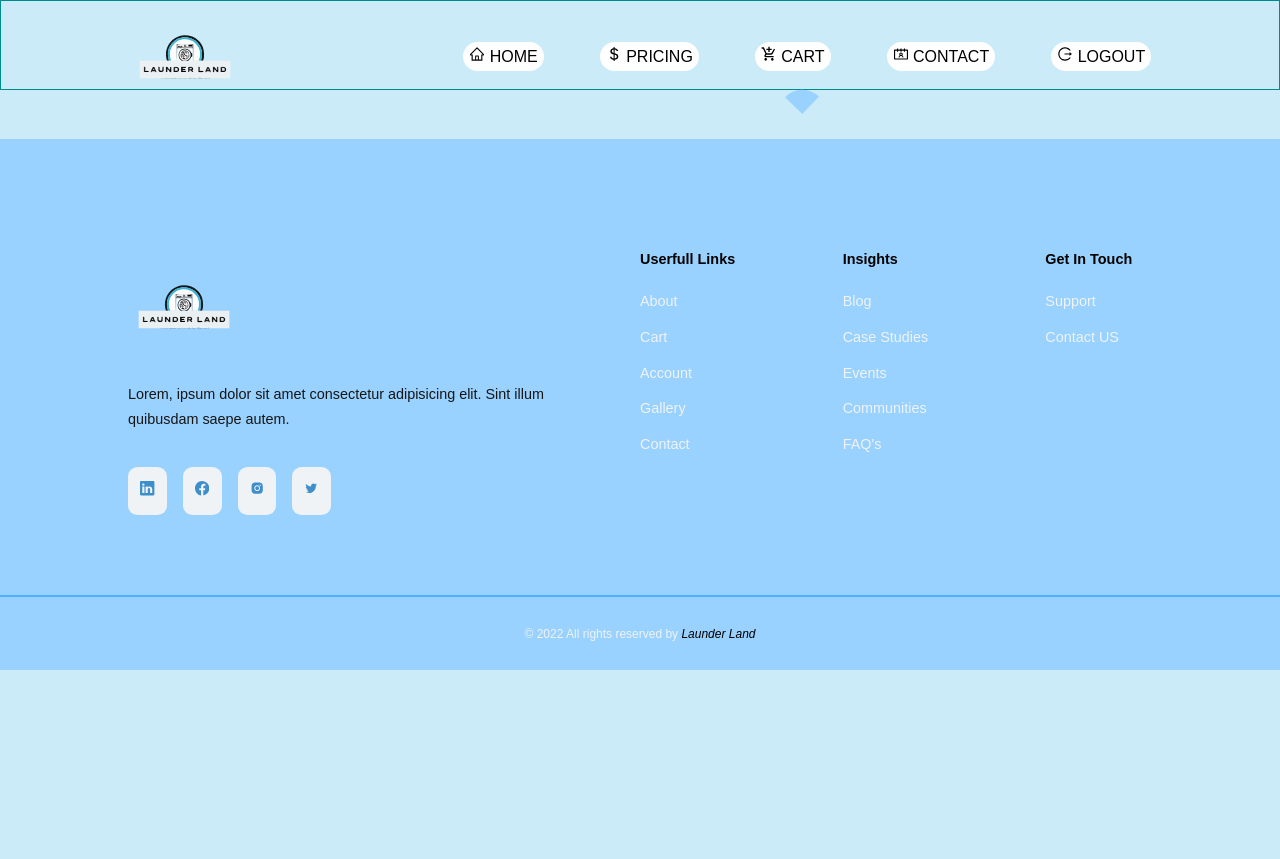
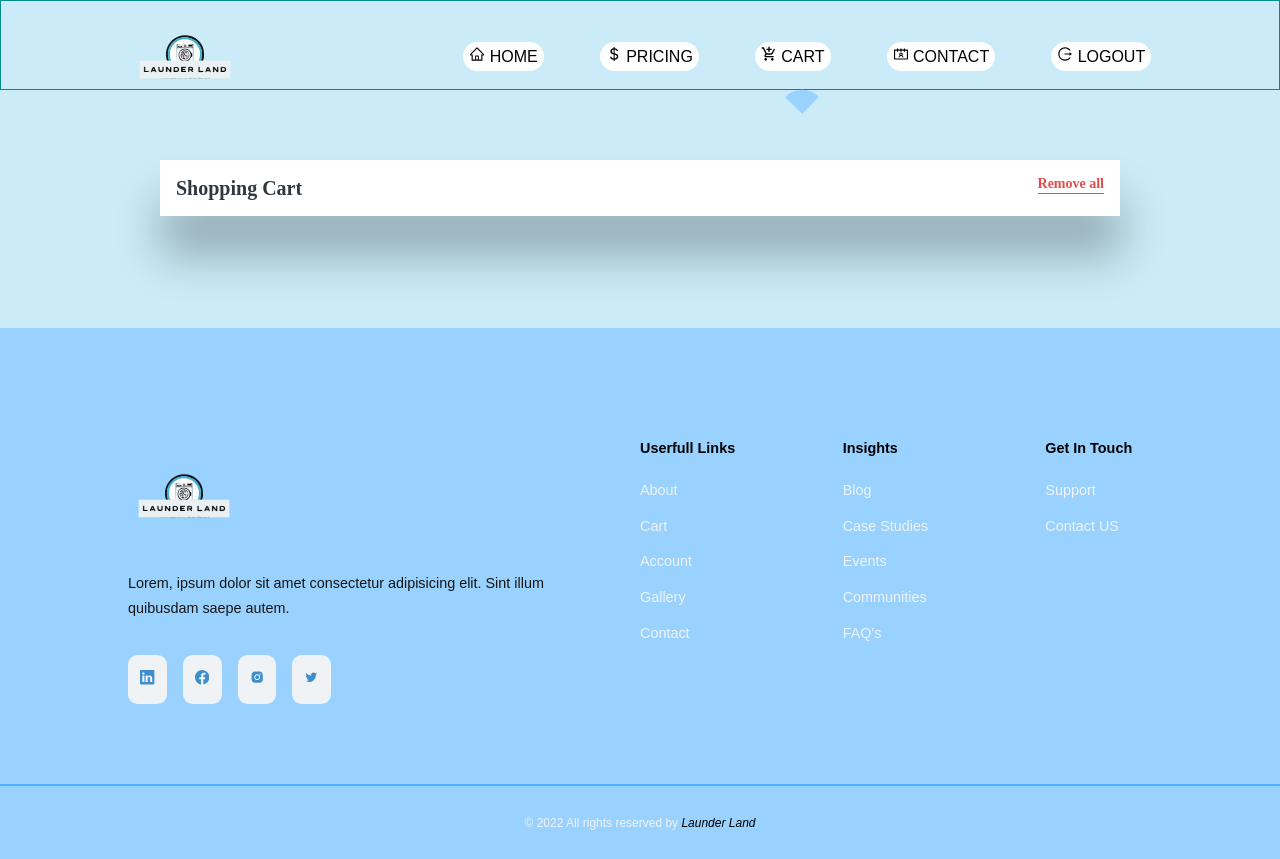
Before and after one commit to Thafsal/launder_land, a React (Create React App) app: page /cart in a window 1280 px wide. Before the commit the page ends 800 px from the top, so only its background shows below. Built offline with nearby package versions, Linux system fonts and the light colour scheme.

Commit message:
added pricing sections

```diff
--- a/src/components/Cart/Cart.css
+++ b/src/components/Cart/Cart.css
@@ -0,0 +1,32 @@
+.Cart-Container {
+  width: 85rem;
+  height: 25rem;
+  background: #ffffff;
+  border-radius: 20px;
+  box-shadow: 0px 25px 40px #1687d933;
+}
+.Header {
+  margin: auto;
+  width: 60rem;
+  height: auto;
+  display: flex;
+  justify-content: space-between;
+  align-items: flex-start;
+  padding: 1rem 1rem;
+  background: white;
+  box-shadow: 1px 39px 45px #1516164d;
+}
+.Heading {
+  font-size: 20px;
+  font-family: ‘Open Sans’;
+  font-weight: 700;
+  color: #2f3841;
+}
+.Action {
+  font-size: 14px;
+  font-family: ‘Open Sans’;
+  font-weight: 600;
+  color: #e44c4c;
+  cursor: pointer;
+  border-bottom: 1px solid #e44c4c;
+}
--- a/src/components/Cart/Cart.jsx
+++ b/src/components/Cart/Cart.jsx
@@ -1,9 +1,17 @@
-import React from 'react'
+import React from "react";
+import './Cart.css';
 
 const Cart = () => {
   return (
-    <div>Cart</div>
-  )
-}
+    <section>
+      <div className="cart-Container">
+        <div className="Header">
+          <h3 className="Heading">Shopping Cart</h3>
+          <h5 className="Action">Remove all</h5>
+        </div>
+      </div>
+    </section>
+  );
+};
 
-export default Cart
+export default Cart;
--- a/src/components/Header/Header.css
+++ b/src/components/Header/Header.css
@@ -55,8 +55,7 @@ nav {
     left: calc(50% - 0.2rem);
     transform: rotate(44deg);
     margin-top: 0.9rem;
-    -ms-overflow-style: none;
-    scrollbar-width: none;
+
   }
 
   /*========= MEDIA QUERIES (MEDIUME AND SMALL) ===============*/
```
